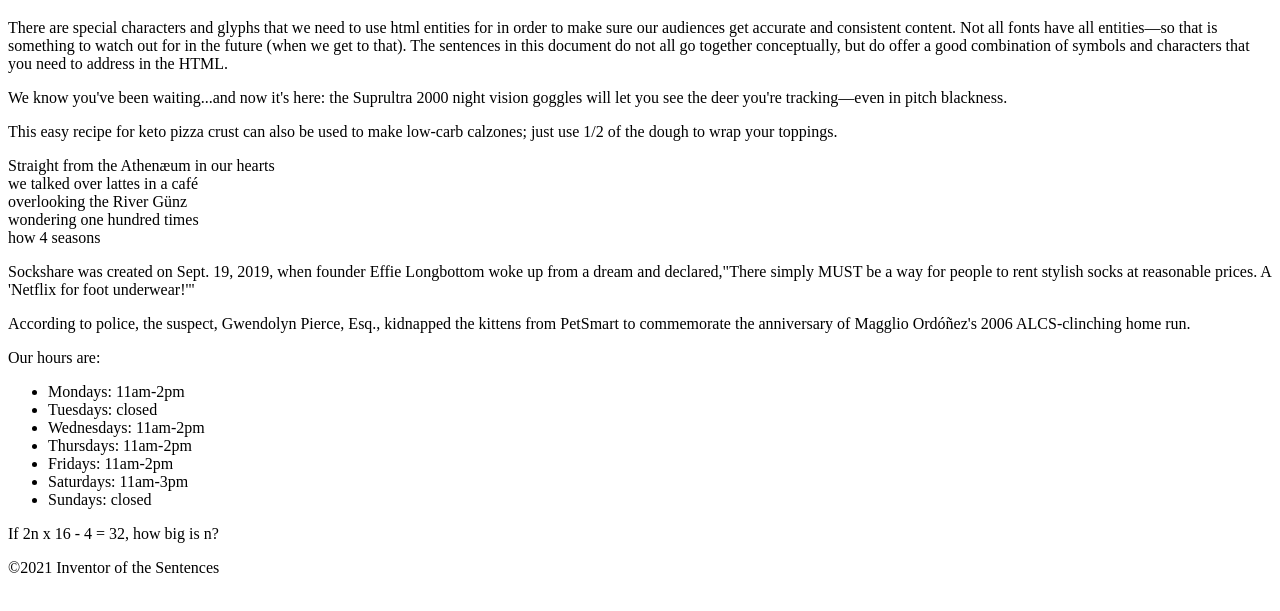
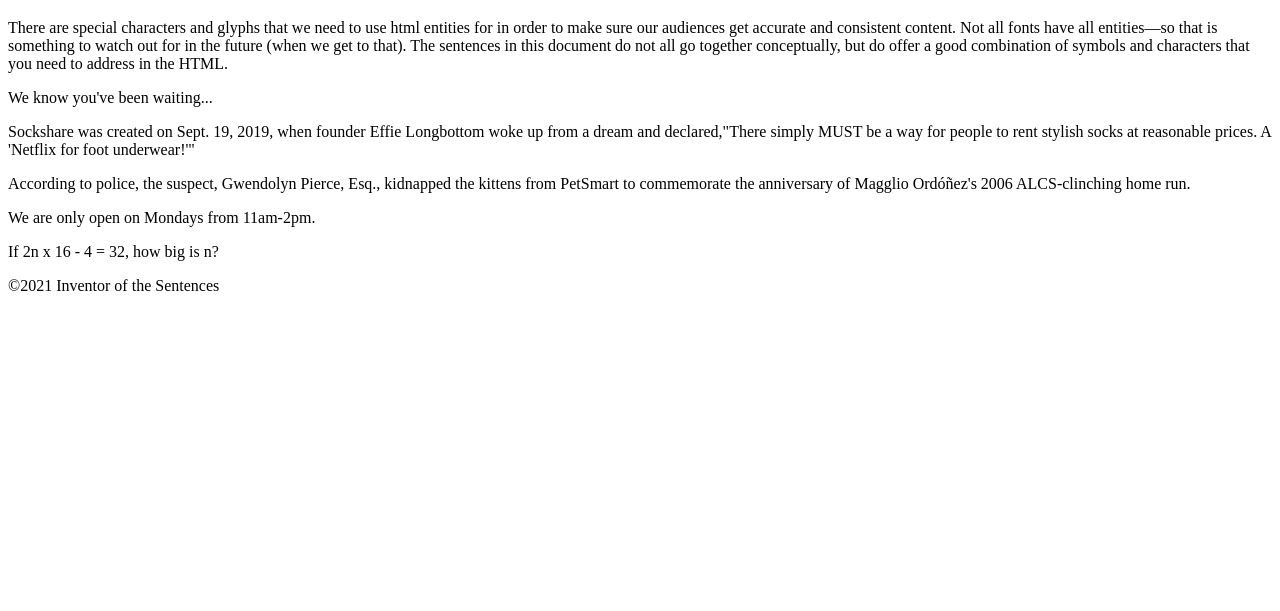
Before and after one commit to cyberthread/html-entities, a plain HTML site: page index.html in a window 1280 px wide. Shown: the part 61-672 px from the top of the page. Drawn offline with Linux system fonts and the light colour scheme.

Commit message:
Update index.html

```diff
--- a/index.html
+++ b/index.html
@@ -13,33 +13,13 @@
     </header>
     <main>
             <p>
-                We know you've been waiting...and now it's here: the Suprultra 2000 night vision goggles will let you
-                see the deer you're tracking—even in pitch blackness.
-            </p>
-            <p>
-                This easy recipe for keto pizza crust can also be used to make low-carb calzones; just use 1/2 of the dough to wrap your toppings.
-            </p>
-            <p>
-                Straight from the Athenæum in our hearts<br>
-                we talked over lattes in a café<br>
-                overlooking the River Günz<br>
-                wondering one hundred times<br>
-                how 4 seasons
+                We know you've been waiting...
             </p>
             <p>
                 Sockshare was created on Sept. 19, 2019, when founder Effie Longbottom woke up from a dream and declared,"There simply MUST be a way for people to rent stylish socks at reasonable prices. A 'Netflix for foot underwear!'"
             </p>
             <p>According to police, the suspect, Gwendolyn Pierce, Esq., kidnapped the kittens from PetSmart to commemorate the anniversary of Magglio Ordóñez's 2006 ALCS-clinching home run.</p>
-            <p>Our hours are:</p>
-            <ul>
-                <li>Mondays: 11am-2pm</li>
-                <li>Tuesdays: closed</li>
-                <li>Wednesdays: 11am-2pm</li>
-                <li>Thursdays: 11am-2pm</li>
-                <li>Fridays: 11am-2pm</li>
-                <li>Saturdays: 11am-3pm</li>
-                <li>Sundays: closed</li>
-            </ul>
+        <p>We are only open on Mondays from 11am-2pm.</p>
             <p>If 2n x 16 - 4 = 32, how big is n?</p>
        </main>
     <footer>
```
